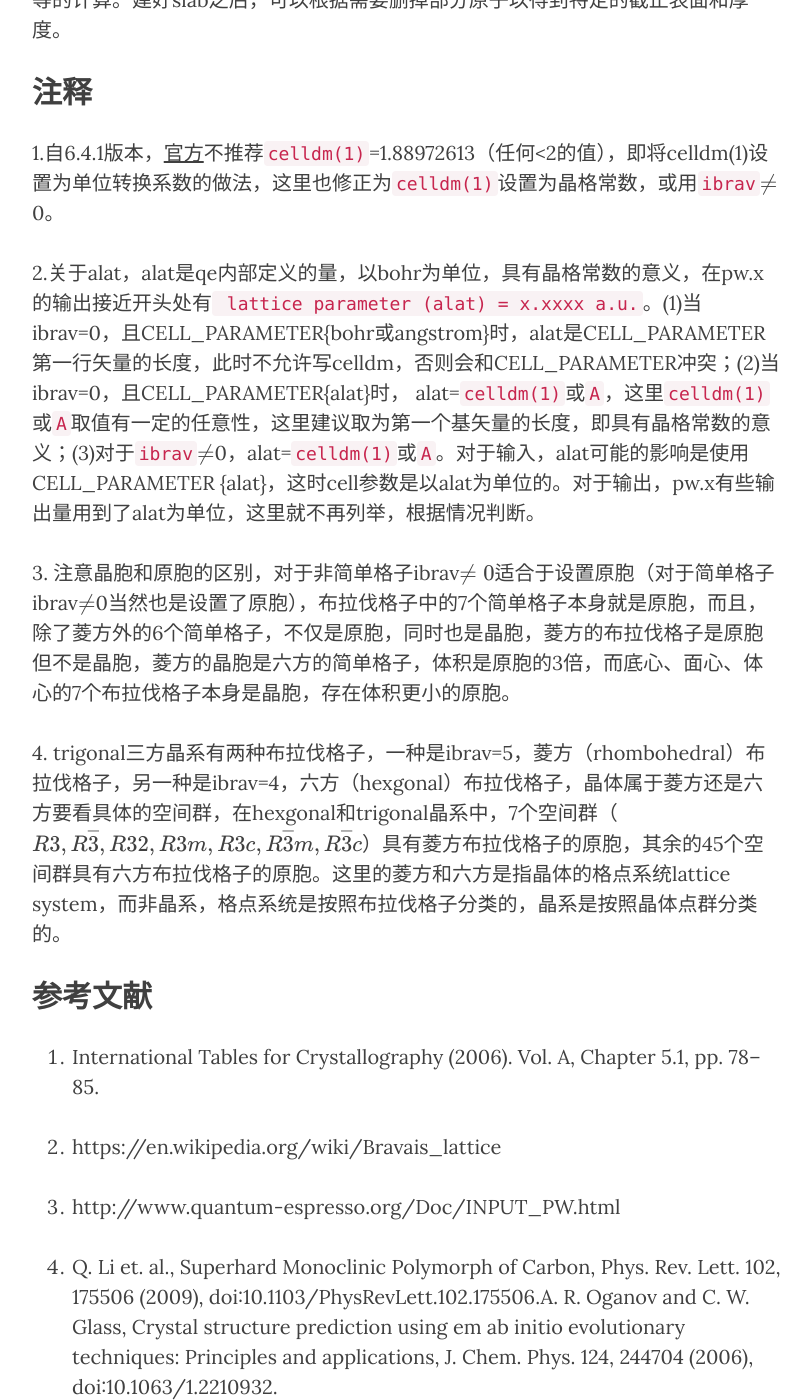
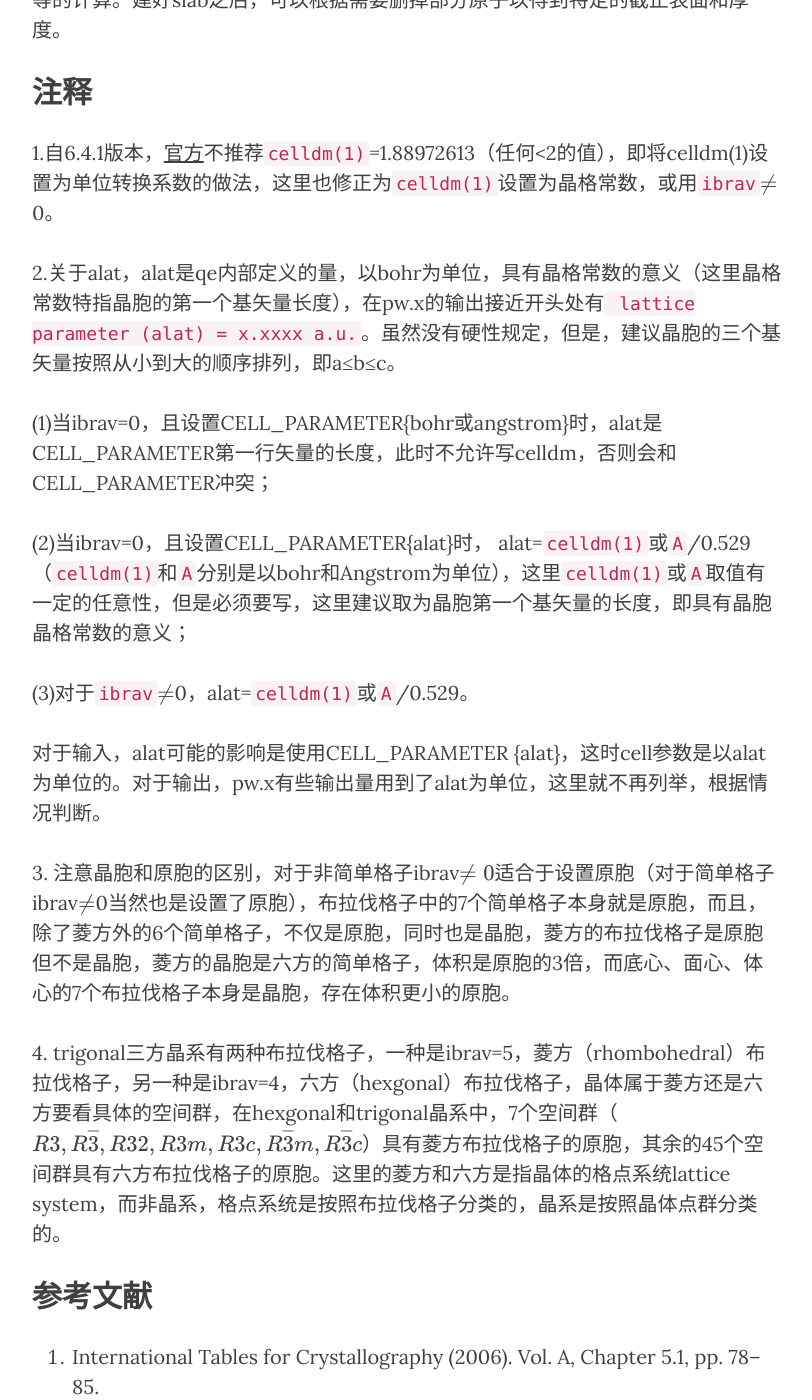
Before and after one commit to yyyu200/DFTbook, a Jekyll site: the page built from _posts/2019-04-07-TransCell.md, in a window 1280 px wide and 1400 px high, scrolled down 21168 px. Shown: the whole window, without its empty margins (233-1045 px from the left). Built offline with Jekyll 4.4.1, drawn with Linux system fonts in a browser that asks for light colours; nearby versions of some CDN libraries; formulas are drawn with MathJax 3; comment, search, counter and statistics services are not loaded.

Commit message:
modify at ali

```diff
--- a/_posts/2019-04-07-TransCell.md
+++ b/_posts/2019-04-07-TransCell.md
@@ -505,7 +505,15 @@ slab.print_poscar("./slab.vasp")
 
 <span id = "note1">1.</span>自6.4.1版本，[官方](https://gitlab.com/QEF/q-e/wikis/Releases/Quantum-Espresso-6.4.1-Release-Notes)不推荐`celldm(1)`=1.88972613（任何<2的值），即将celldm(1)设置为单位转换系数的做法，这里也修正为`celldm(1)`设置为晶格常数，或用`ibrav`$\neq$0。
 
-<span id = "note2">2.</span>关于alat，alat是qe内部定义的量，以bohr为单位，具有晶格常数的意义，在pw.x的输出接近开头处有` lattice parameter (alat)  = x.xxxx  a.u.`。(1)当ibrav=0，且CELL_PARAMETER{bohr或angstrom}时，alat是CELL_PARAMETER第一行矢量的长度，此时不允许写celldm，否则会和CELL_PARAMETER冲突；(2)当ibrav=0，且CELL_PARAMETER{alat}时， alat=`celldm(1)`或`A`，这里`celldm(1)`或`A`取值有一定的任意性，这里建议取为第一个基矢量的长度，即具有晶格常数的意义；(3)对于`ibrav`$\neq$0，alat=`celldm(1)`或`A`。对于输入，alat可能的影响是使用CELL_PARAMETER {alat}，这时cell参数是以alat为单位的。对于输出，pw.x有些输出量用到了alat为单位，这里就不再列举，根据情况判断。
+<span id = "note2">2.</span>关于alat，alat是qe内部定义的量，以bohr为单位，具有晶格常数的意义（这里晶格常数特指晶胞的第一个基矢量长度），在pw.x的输出接近开头处有` lattice parameter (alat)  = x.xxxx  a.u.`。虽然没有硬性规定，但是，建议晶胞的三个基矢量按照从小到大的顺序排列，即a&le;b&le;c。
+
+(1)当ibrav=0，且设置CELL_PARAMETER{bohr或angstrom}时，alat是CELL_PARAMETER第一行矢量的长度，此时不允许写celldm，否则会和CELL_PARAMETER冲突；
+
+(2)当ibrav=0，且设置CELL_PARAMETER{alat}时， alat=`celldm(1)`或`A`/0.529（`celldm(1)`和`A`分别是以bohr和Angstrom为单位），这里`celldm(1)`或`A`取值有一定的任意性，但是必须要写，这里建议取为晶胞第一个基矢量的长度，即具有晶胞晶格常数的意义；
+
+(3)对于`ibrav`$\neq$0，alat=`celldm(1)`或`A`/0.529。
+
+对于输入，alat可能的影响是使用CELL_PARAMETER {alat}，这时cell参数是以alat为单位的。对于输出，pw.x有些输出量用到了alat为单位，这里就不再列举，根据情况判断。
 
 <span id = "note3">3.</span> 注意晶胞和原胞的区别，对于非简单格子ibrav$\neq0$适合于设置原胞（对于简单格子ibrav$\neq$0当然也是设置了原胞），布拉伐格子中的7个简单格子本身就是原胞，而且，除了菱方外的6个简单格子，不仅是原胞，同时也是晶胞，菱方的布拉伐格子是原胞但不是晶胞，菱方的晶胞是六方的简单格子，体积是原胞的3倍，而底心、面心、体心的7个布拉伐格子本身是晶胞，存在体积更小的原胞。
 
```
